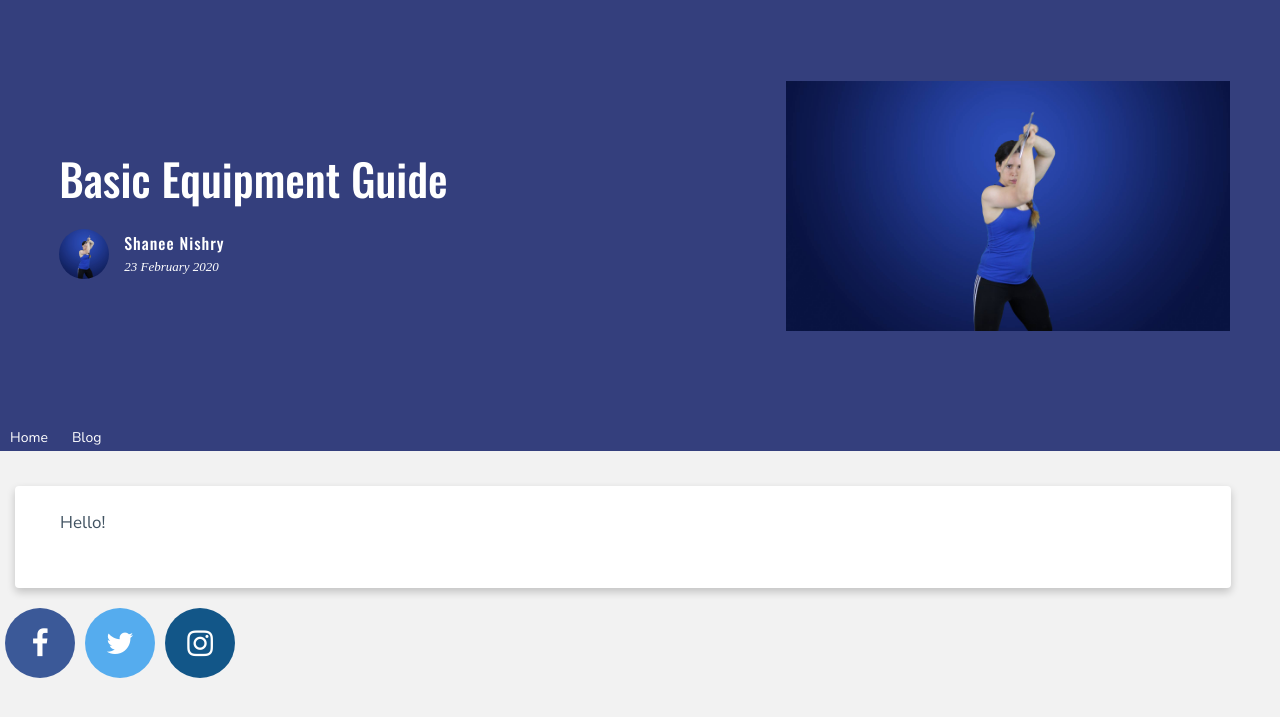
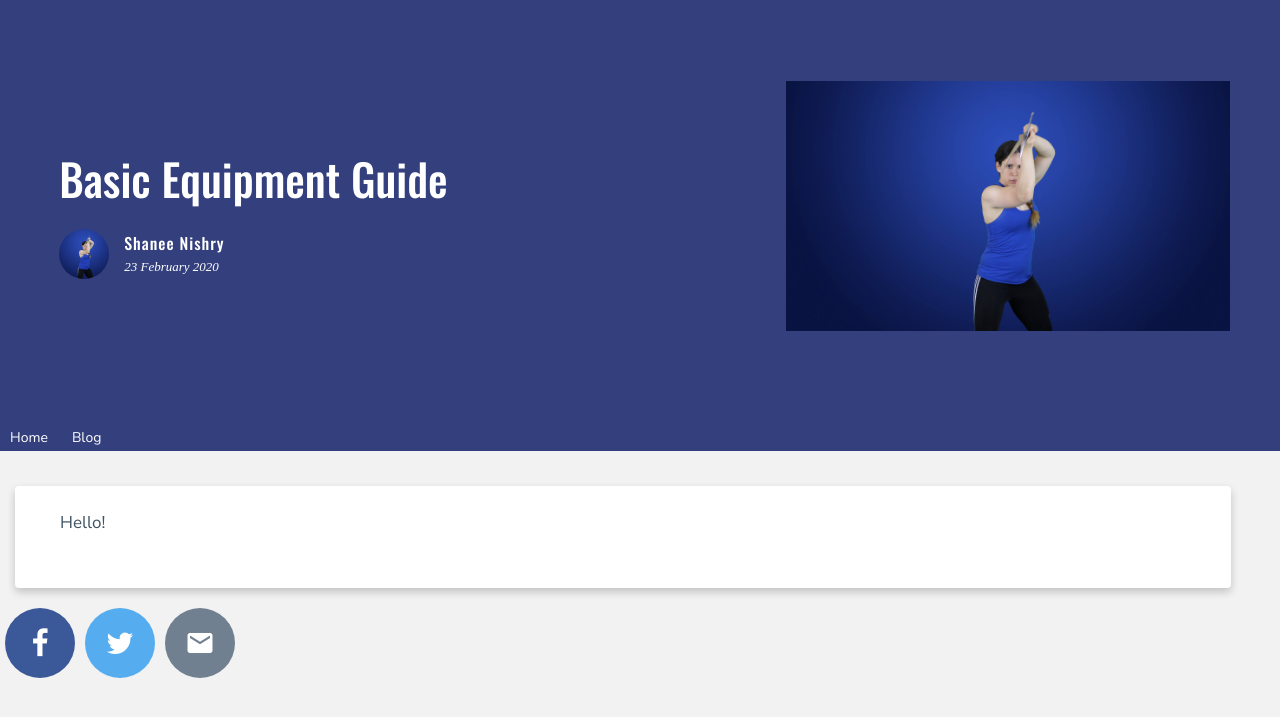
Before and after one commit to Lunarsong/stratford-swords, a Jekyll site: the page built from _posts/2020-02-23-Equipment.markdown, in a window 1280 px wide. Shown: the top 717 px of the page. Built offline with Jekyll 4.4.1, drawn with Linux system fonts in a browser that asks for light colours.

Commit message:
Social sharing.

```diff
--- a/_includes/head.html
+++ b/_includes/head.html
@@ -3,3 +3,4 @@
 <link href="https://fonts.googleapis.com/css?family=Lato:300,400|Nunito+Sans:200,400|Oswald:500|Roboto&display=swap"
   rel="stylesheet">
 <link rel="stylesheet" href="https://cdnjs.cloudflare.com/ajax/libs/font-awesome/4.7.0/css/font-awesome.min.css">
+<link href="https://fonts.googleapis.com/icon?family=Material+Icons" rel="stylesheet">
--- a/_layouts/post.html
+++ b/_layouts/post.html
@@ -1,3 +1,5 @@
+{% assign url = site.url | append: page.url %}
+
 <!doctype html>
 <html lang="en">
 
@@ -29,9 +31,9 @@
 
   <div class="article-container">
     <div class="social-buttons">
-      <a href="https://www.facebook.com/StratfordSwords" class="fa fa-facebook"></a>
-      <a href="https://twitter.com/StratfordSwords" class="fa fa-twitter"></a>
-      <a href="https://www.instagram.com/stratfordswords/" class="fa fa-instagram"></a>
+      <a href="https://facebook.com/sharer.php?u={{page.title}} {{ url }}" class="fa fa-facebook"></a>
+      <a href="https://twitter.com/intent/tweet?text=Currently reading {{page.title}}&url={{ url }}" class="fa fa-twitter"></a>
+      <a href="mailto:?Subject={{page.title}}&Body={{ url }}" class="ma material-icons">email</a>
     </div>
     <div class="article">
         <div class="card">
--- a/_sass/social.scss
+++ b/_sass/social.scss
@@ -1,4 +1,21 @@
 // Social Media Buttons
+.ma {
+  padding: 20px;
+  font-size: 30px !important;
+  width: 30px !important;
+  text-align: center;
+  text-decoration: none;
+  margin: 5px 5px;
+  border-radius: 50%;
+  box-sizing: content-box;
+  background-color: slategrey;
+  color: white;
+}
+
+.ma:hover {
+  opacity: 0.7;
+}
+
 .fa {
   padding: 20px;
   font-size: 30px !important;
--- a/assets/css/blog.scss
+++ b/assets/css/blog.scss
@@ -158,7 +158,7 @@
     border-radius: 4px 4px 0 0;
 }
 
-@media all and (min-width: 600px) {
+@media all and (min-width: 544px) {
     .article {
       width: 50%;
     }
```
